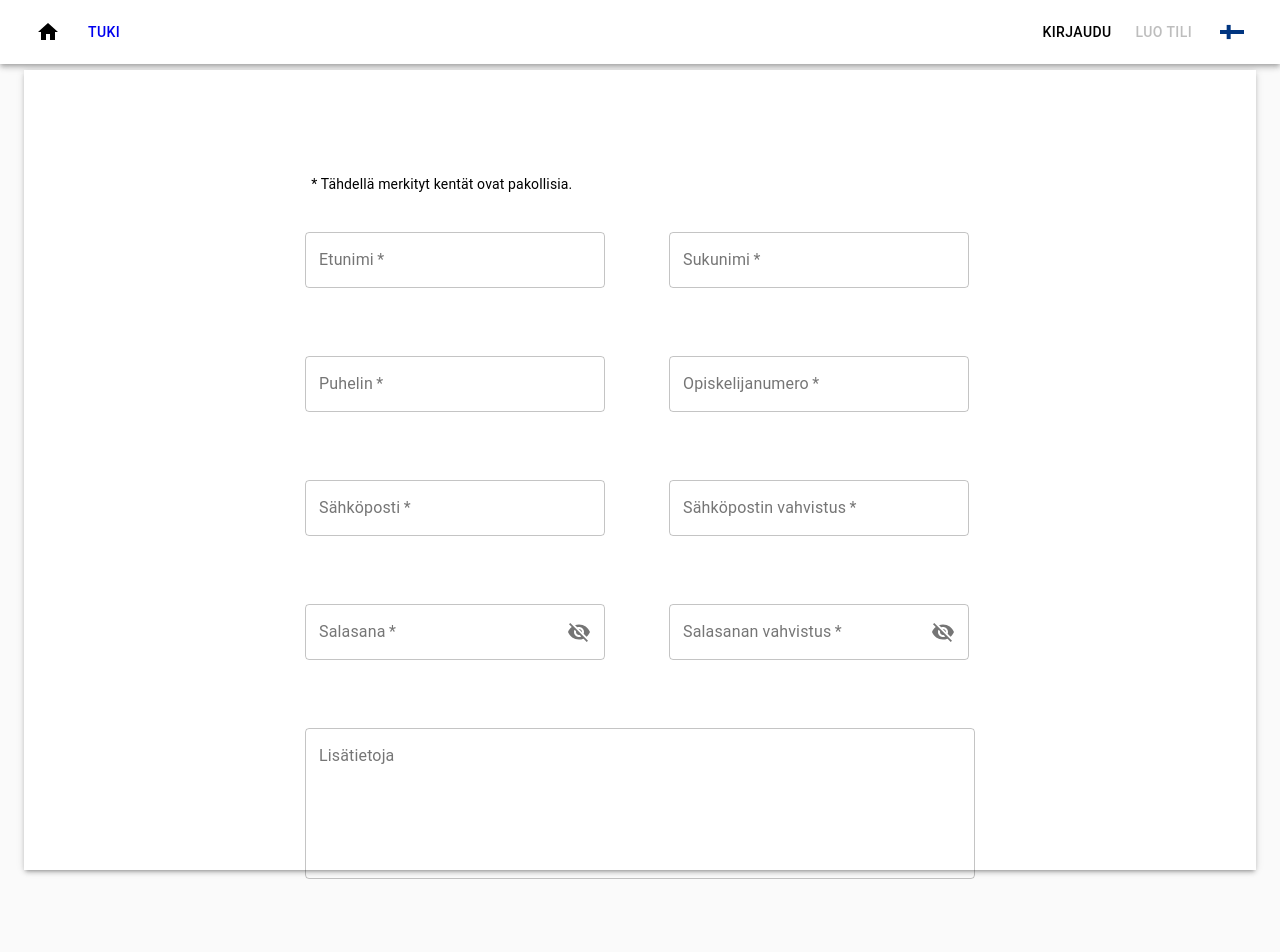
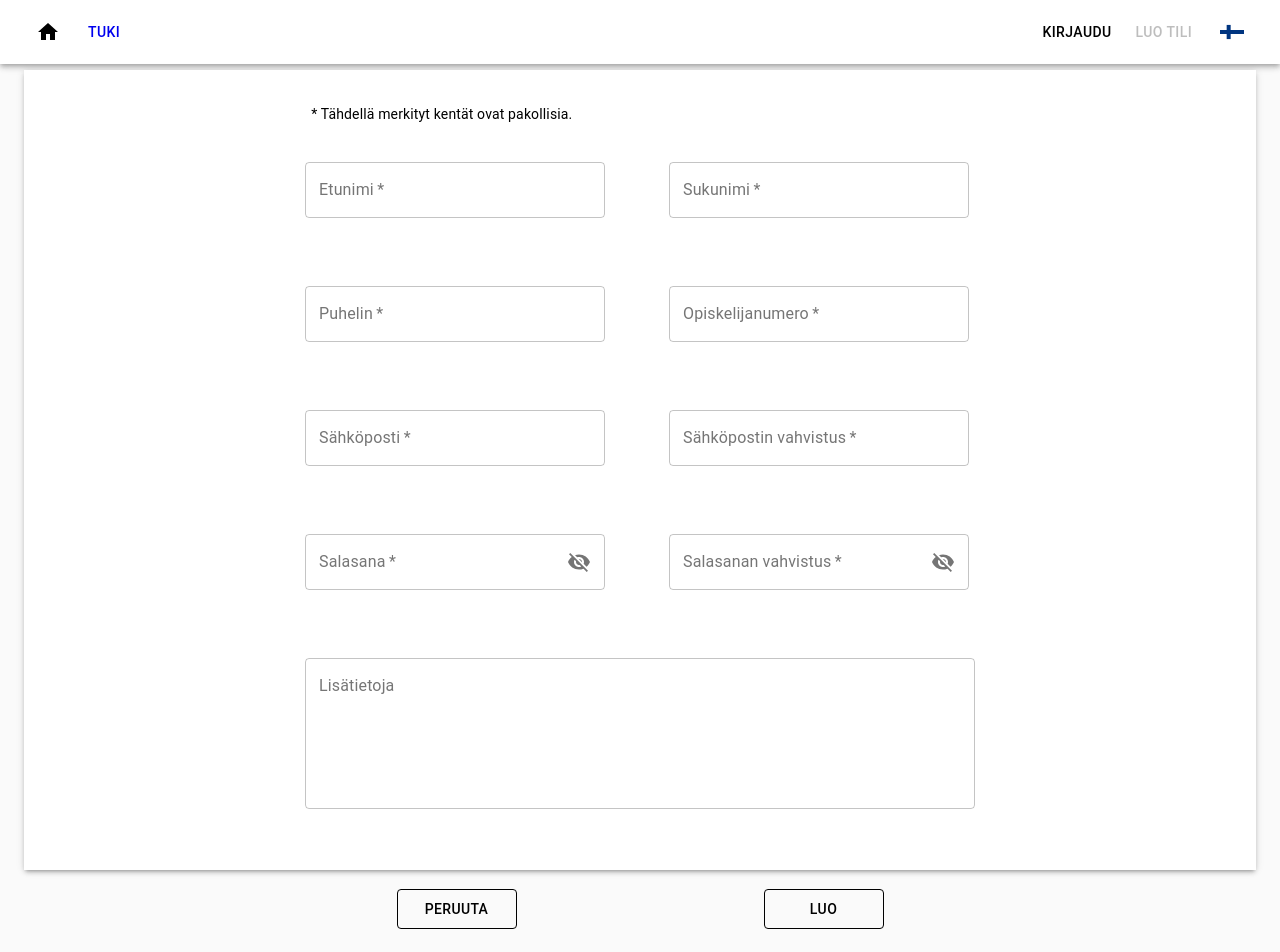
Before and after one commit to Markusstr/Kampus-liikkeessa, a React (Create React App) app in the folder frontend/: page /createAccount in a window 1280 px wide. Shown: the top 952 px of the page. After the commit the page ends 929 px from the top, so only its background shows below. Built offline with nearby package versions, Linux system fonts and the light colour scheme.

Commit message:
Changed layout spacing

```diff
--- a/frontend/src/components/routes/createAccount.js
+++ b/frontend/src/components/routes/createAccount.js
@@ -21,7 +21,7 @@ const useStyles = makeStyles(theme => ({
         flexGrow: 1,
         color: "white",
         height: 70,
-        top: 200,
+        top: 130,
         position: "absolute",
         left: '50%',
         transform: 'translate(-50%)',
@@ -32,7 +32,7 @@ const useStyles = makeStyles(theme => ({
     accept: {
         color: "black",
         position: "absolute",
-        marginTop: theme.spacing(8),
+        marginTop: theme.spacing(6),
         left: '75%',
         transform: 'translate(-50%)',
         width: '120px',
@@ -41,7 +41,7 @@ const useStyles = makeStyles(theme => ({
     cancel: {
         color: "black",
         position: "absolute",
-        marginTop: theme.spacing(8),
+        marginTop: theme.spacing(6),
         left: '25%',
         transform: 'translate(-50%)',
         width: '120px',
```
